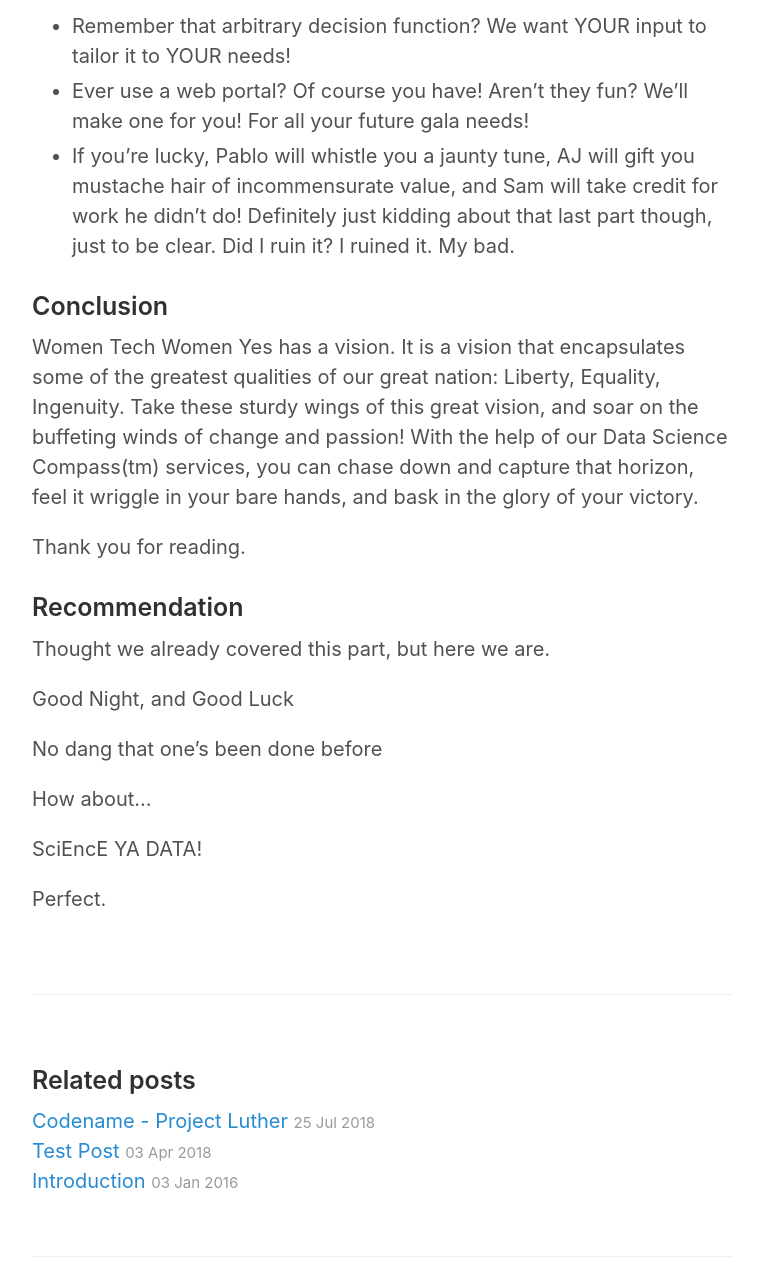
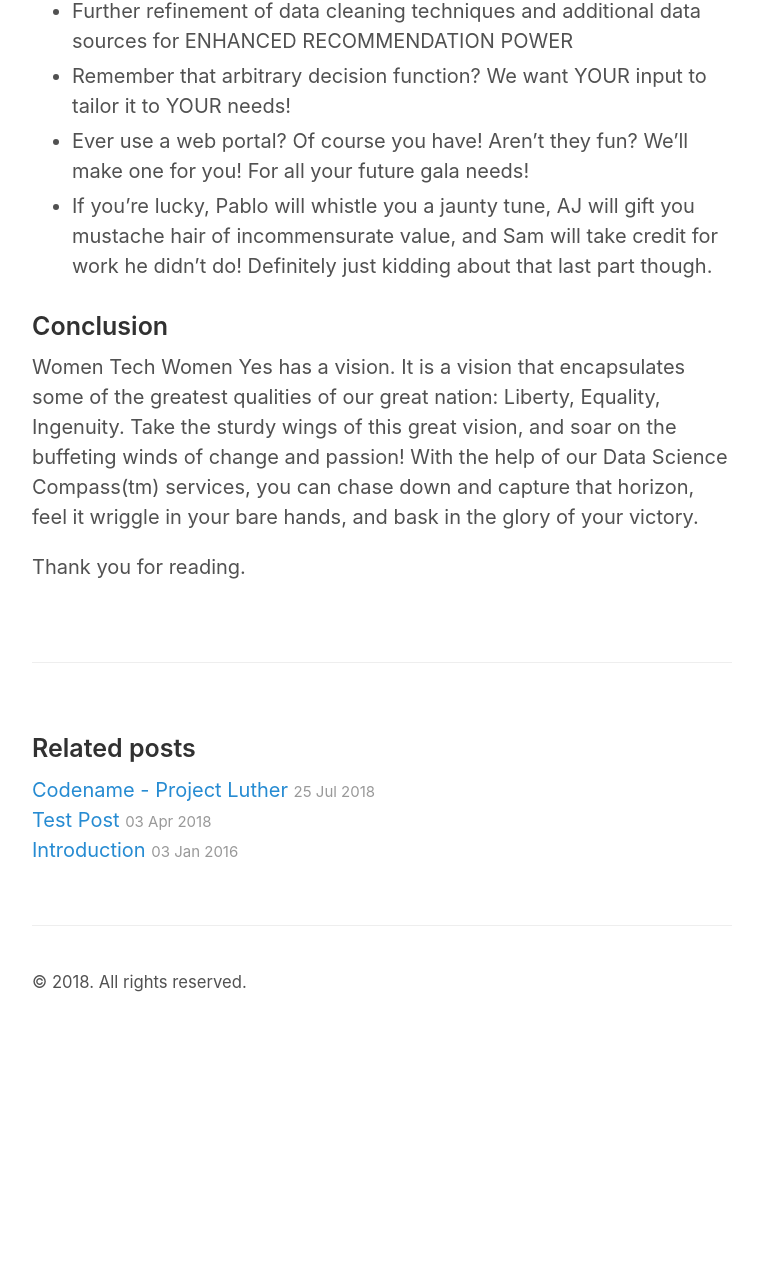
Before and after one commit to sgbroer/sgbroer.github.io, a Jekyll site: the page built from _posts/2018-07-06-project-benson.md, in a window 1280 px wide and 1400 px high, scrolled down 4110 px, cut to the strip 116-1400 px from the top of the window. Shown: the whole strip, without its empty margins (258-1016 px from the left). Built offline with Jekyll 4.4.1, drawn with Linux system fonts in a browser that asks for light colours; after the commit the page ends 5262 px from its top, so only the background shows below that; some of the changed text lies outside the part shown.

Commit message:
Update 2018-07-06-project-benson.md

```diff
--- a/_posts/2018-07-06-project-benson.md
+++ b/_posts/2018-07-06-project-benson.md
@@ -38,14 +38,14 @@ After considering the specifics of cause and consulting the [literature](https:/
 Then, our target demographic well-targeted, we naturally proceeded to
 
 ### Order of Business No. 1
-Knowing where all the well-payed tech industry women are more likely to be around is all well in good, but ultimately this compaign is about getting the _word_ out to the **PEOPLE**. So where + when are the most of said people passing through NYC subway stations? Luckily, the MTA (for some reason) keeps public weekly logs of turnstyle counters for every turnstile in every station, which we were happy to raid for information on the three weeks leading up to the gala for the past 3 years. Less luckily, there's some funky stuff going on with those numbers, but again luckily here we were a crack 3 man team of _DATA SCIENTISTS_ (in training) ready to get all _SCIENCE_ up on some _DATA_, which we totally did.
+Knowing where all the well-payed tech industry women are more likely to be around is all well in good, but ultimately this compaign is about getting the _word_ out to the **PEOPLE**. So where + when are the most of said people passing through NYC subway stations? Luckily, the MTA (for some reason) keeps public weekly logs of turnstyle counters for every turnstile in every station, which we were happy to raid for information on the three weeks leading up to the gala for the past 3 years. Less luckily, there's some funky stuff going on with those numbers, but again luckily here we were a crack 3 man team of _DATA SCIENTISTS_ ready to get all _SCIENCE_ up on some _DATA_, which we totally did.
 ![It was basically just like that one scene in The Matrix Reloaded starring Pablo as Neo and DATA as all those Agent Smiths](https://github.com/sgbroer/sgbroer.github.io/blob/master/public/all_station_foot_traffic.png "Check Out All This DATA We SCIENCED")
 
-Breaking the data into morning and afternoon chunks for each day of the week allowed to identify individual shifts for WTWY volunteers and rank them by how many people a volunteer at a given station for a given time would expect to see.  Which led us to our
+Breaking the data into morning and afternoon chunks for each day of the week allowed us to identify individual shifts for WTWY volunteers and rank them by how many people a volunteer at a given station for a given time would expect to see. Which led us to our
 
 ### Analysis
 Though swimming in pools of relevant information, we still needed to come up with an actual recommendation to provide for the luminaries at WTWY and prove our worth. So we implemented an INCREDIBLY COMPLEX (not really) and TOTALLY ARBITRARY (yes really) weighted algorithm to score shifts based on our vast hoard of data.
-![Don't even think about asking it where you two should go out to dinner, it is tired of _always_ being the one who has to decide where you go out to dinner!](https://github.com/sgbroer/sgbroer.github.io/blob/master/public/Weird-machine.jpg 'Behold! The DECIDINATOR')
+![Behold! The DECIDINATOR](https://github.com/sgbroer/sgbroer.github.io/blob/master/public/Weird-machine.jpg 'Don't even think about asking it where you two should go out to dinner, it is so tired of _always_ being the one who has to decide where you go out to dinner!')
 
 With all these powers combined, we were able to provide
 
@@ -55,22 +55,9 @@ Above are listed the 10 shifts Women Tech Women Yes should **ABSOLUTELY** cover
 * Further refinement of data cleaning techniques and additional data sources for ENHANCED RECOMMENDATION POWER
 * Remember that arbitrary decision function? We want YOUR input to tailor it to YOUR needs!
 * Ever use a web portal? Of course you have! Aren't they fun? We'll make one for you! For all your future gala needs!
-* If you're lucky, Pablo will whistle you a jaunty tune, AJ will gift you mustache hair of incommensurate value, and Sam will take credit for work he didn't do! Definitely just kidding about that last part though, just to be clear. Did I ruin it? I ruined it. My bad.
+* If you're lucky, Pablo will whistle you a jaunty tune, AJ will gift you mustache hair of incommensurate value, and Sam will take credit for work he didn't do! Definitely just kidding about that last part though.
 
 ### Conclusion
-Women Tech Women Yes has a vision. It is a vision that encapsulates some of the greatest qualities of our great nation: Liberty, Equality, Ingenuity. Take these sturdy wings of this great vision, and soar on the buffeting winds of change and passion! With the help of our Data Science Compass(tm) services, you can chase down and capture that horizon, feel it wriggle in your bare hands, and bask in the glory of your victory.
+Women Tech Women Yes has a vision. It is a vision that encapsulates some of the greatest qualities of our great nation: Liberty, Equality, Ingenuity. Take the sturdy wings of this great vision, and soar on the buffeting winds of change and passion! With the help of our Data Science Compass(tm) services, you can chase down and capture that horizon, feel it wriggle in your bare hands, and bask in the glory of your victory.
 
 Thank you for reading.
-
-### Recommendation
-Thought we already covered this part, but here we are.
-
-Good Night, and Good Luck
-
-No dang that one's been done before
-
-How about...
-
-SciEncE YA DATA!
-
-Perfect.
```
Also changed, not shown: other parts of _posts/2018-07-06-project-benson.md (+1 -1 lines).
